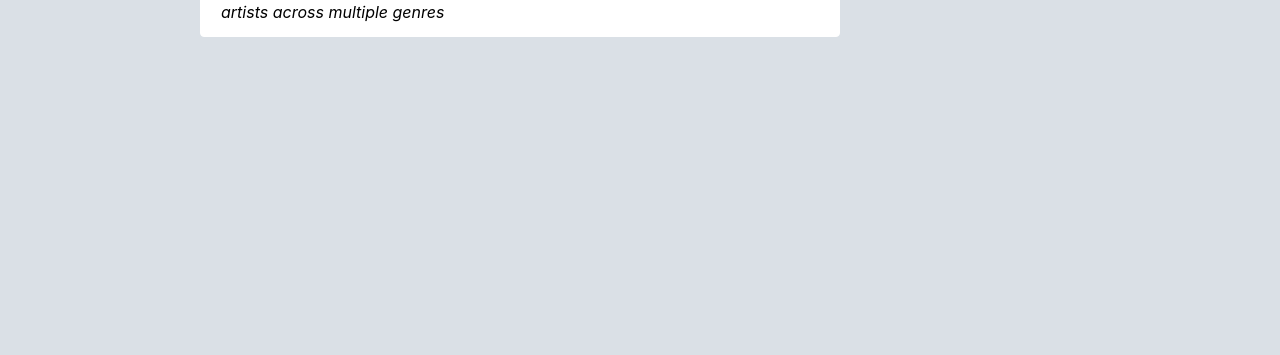
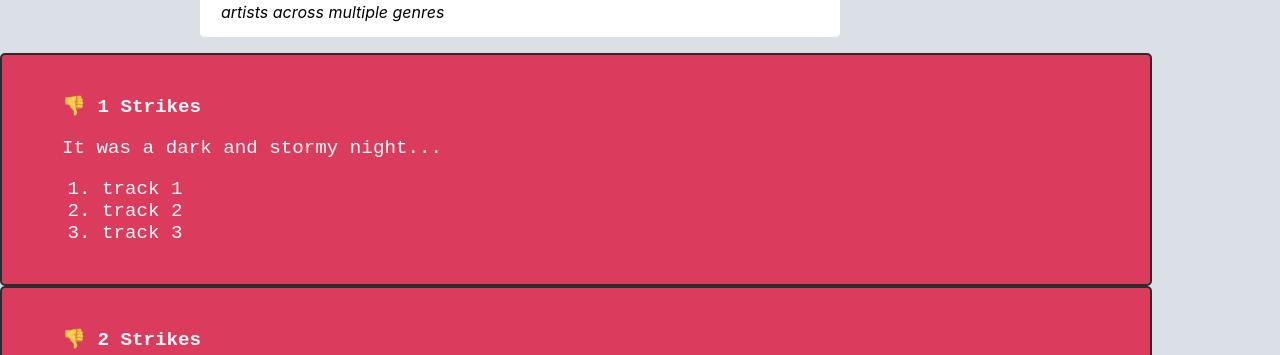
Before and after one commit to hamsamuxumed/Music-App--React, a React app: page / in a window 1280 px wide. Shown: the part 445-800 px from the top of the page. Built offline with nearby package versions, Linux system fonts and the light colour scheme.

Commit message:
connect all  components to display on localhost

```diff
--- a/src/App.jsx
+++ b/src/App.jsx
@@ -1,11 +1,14 @@
 import React from "react";
 import { Summary } from "./components/SummaryCard"
+import { Album } from "./components/Album";
 
 const App = () => {
     return (
         <>
             <h1>Music App</h1>
             <Summary />
+            <Album />
+
         </>
     )
 }
--- a/src/components/Album.js
+++ /dev/null
@@ -1 +0,0 @@
-import React from 'react';
--- /dev/null
+++ b/src/components/Album.jsx
@@ -0,0 +1,14 @@
+import React from 'react';
+import {Albums} from './Albums'
+
+
+
+
+export const Album = () => {
+
+    return (
+        <>
+            <Albums />
+        </>
+    )
+}
--- a/src/components/AlbumCard.js
+++ /dev/null
@@ -1 +0,0 @@
-import React from 'react';
```
